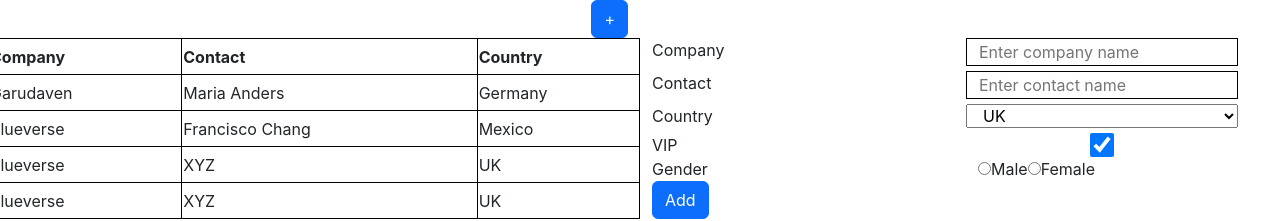
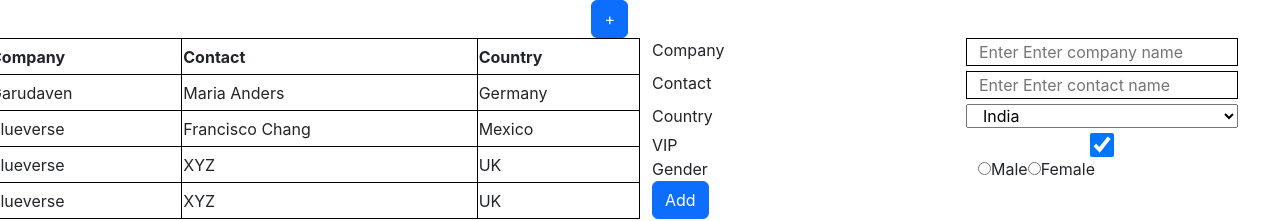
Before and after one commit to tejaksv/library-system, a React (Create React App) app: page / in a window 1280 px wide. Shown: the top 221 px of the page. Built offline with nearby package versions, Linux system fonts and the light colour scheme.

Commit message:
changed table form

```diff
--- a/src/TableForm.jsx
+++ b/src/TableForm.jsx
@@ -5,32 +5,69 @@ import Checkbox from './components/checkbox';
 import RadioButton from './components/RadioButton'
 
 function TableForm(props) {
-    const { company, contact, country, errors, onSave, setCompany, setContact, setCountry } = props;
-    const genderOptions = [{
-        value: 'male',
-        label: 'Male'
-    }, {
-        value: 'female',
-        label: 'Female'
-    }]
+    const { company, contact, country, errors, onSave, setCompany, setContact, setCountry} = props;
+
+
+    const genderOptions = [
+        { value: 'male', label: 'Male' },
+        { value: 'female', label: 'Female' }
+    ];
+    const countryOptions = [
+        { value: 'india', label: 'India' },
+        { value: 'uk', label: 'UK' },
+        { value: 'usa', label: 'USA' },
+        { value: 'australia', label: 'Australia' }
+    ];
+
+    <Select
+        title="Country"
+        id="country"
+        name="country"
+        options={countryOptions}
+        value={country}
+        setValue={setCountry}
+    />
 
     return (
         <>
             <Input
                 title="Company"
                 id="company"
-                placeholder="company name"
+                placeholder="Enter company name"
                 value={company}
                 setChangeValue={setCompany}
                 error={errors.company || false}
             />
-            <Input title="Contact" id="contact" placeholder="contact name" value={contact} setChangeValue={setContact} error={errors.contact || false} />
-            <Select title="Country" id="country" setChangeValue={setCountry} />
+
+            <Input
+                title="Contact"
+                id="contact"
+                placeholder="Enter contact name"
+                value={contact}
+                setChangeValue={setContact}
+                error={errors.contact || false}
+            />
+
+            <Select
+                title="Country"
+                id="country"
+                value={country}
+                options={countryOptions}
+                setChangeValue={setCountry}
+            />
+
             <Checkbox title="VIP" id="vip" defaultValue={true} />
-            <RadioButton title="Gender" name="gender" id="gender" options={genderOptions} />
+
+            <RadioButton
+                title="Gender"
+                name="gender"
+                id="gender"
+                options={genderOptions}
+            />
+
             <button className='btn btn-primary' onClick={onSave}>Add</button>
         </>
-    )
+    );
 }
 
 export default TableForm;
--- a/src/components/RadioButton.jsx
+++ b/src/components/RadioButton.jsx
@@ -8,7 +8,7 @@ function RadioButton(props) {
             <label className="col-6">{title}</label>
             <span className="col-5">
                 {options.map((option) => (
-                    <>
+                   <>
                         <input type="radio" id={option.value} name={id} value={option.value} />
                         <label for={option.value}>{option.label}</label>
                     </>
--- a/src/components/select.jsx
+++ b/src/components/select.jsx
@@ -10,14 +10,15 @@ function Select(props) {
     return (
         <div className="row" style={{ marginBottom: "5px" }}>
             <label htmlFor={id} className="col-6">{title}</label>
-            <select id="country" name="country" className="col-5" onChange={onCommonChange}>
-                <option value="uk">UK</option>
-                <option value="usa">USA</option>
-                <option value="india">India</option>
-                <option value="australia">Australia</option>
+            <select id={id} name={id} className="col-5" value={value} onChange={onCommonChange}>
+                {options.map((option, index) => (
+                    <option key={index} value={option.value}>
+                        {option.label}
+                    </option>
+                ))}
             </select>
         </div>
-    )
+    );
 }
 
 export default Select;
--- a/src/index.js
+++ b/src/index.js
@@ -1,8 +1,6 @@
 import React from 'react';
 import ReactDOM from 'react-dom/client';
 import './index.css';
-import App from './App';
-import HelloWorld from './HelloWorld';
 import reportWebVitals from './reportWebVitals';
 import TableRender from './TableRender';
 
```
Also changed, not shown: src/TableRender.jsx (+4 -3 lines), 2 other files (tests, documents, lock files or other folders).
